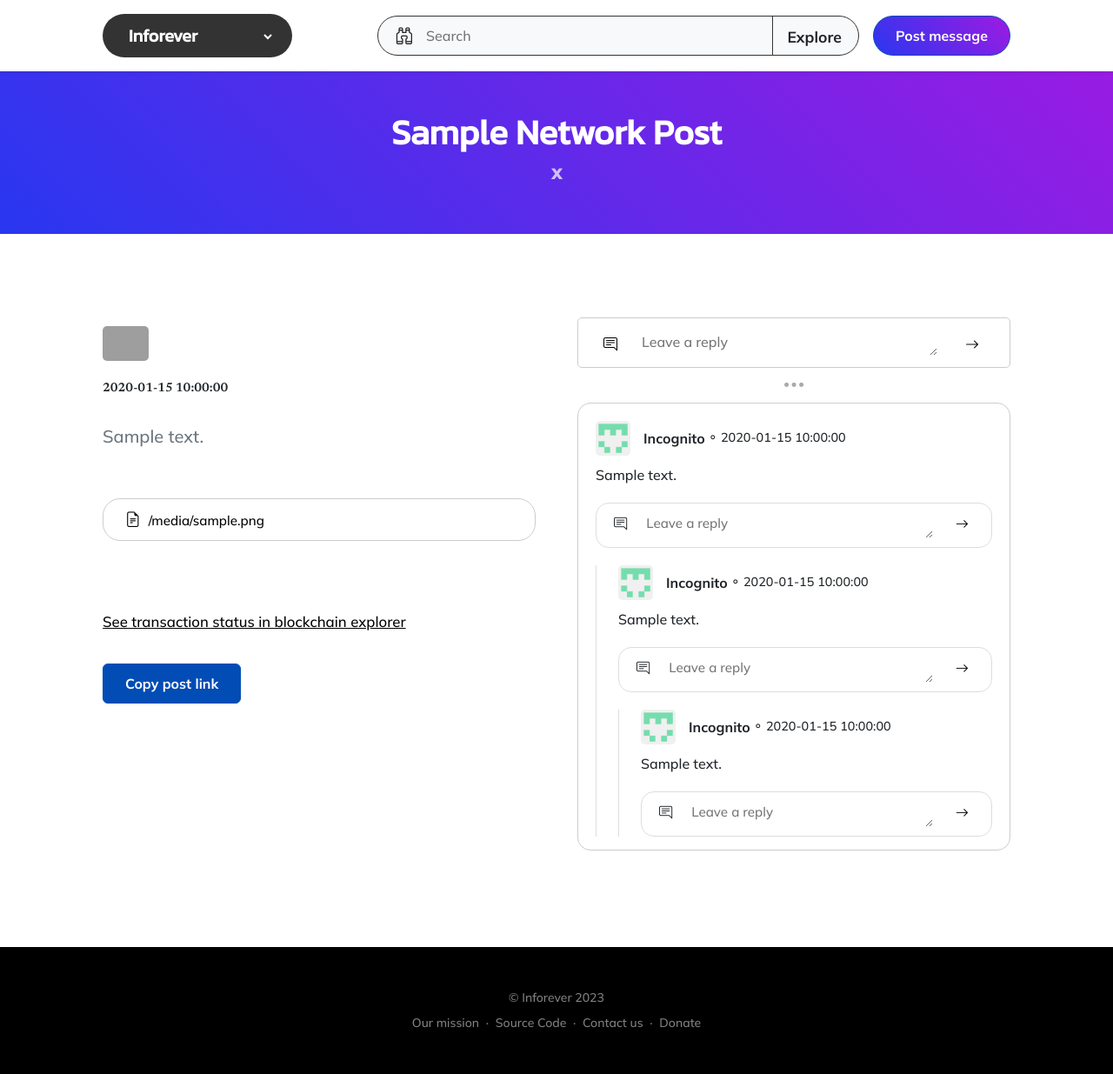
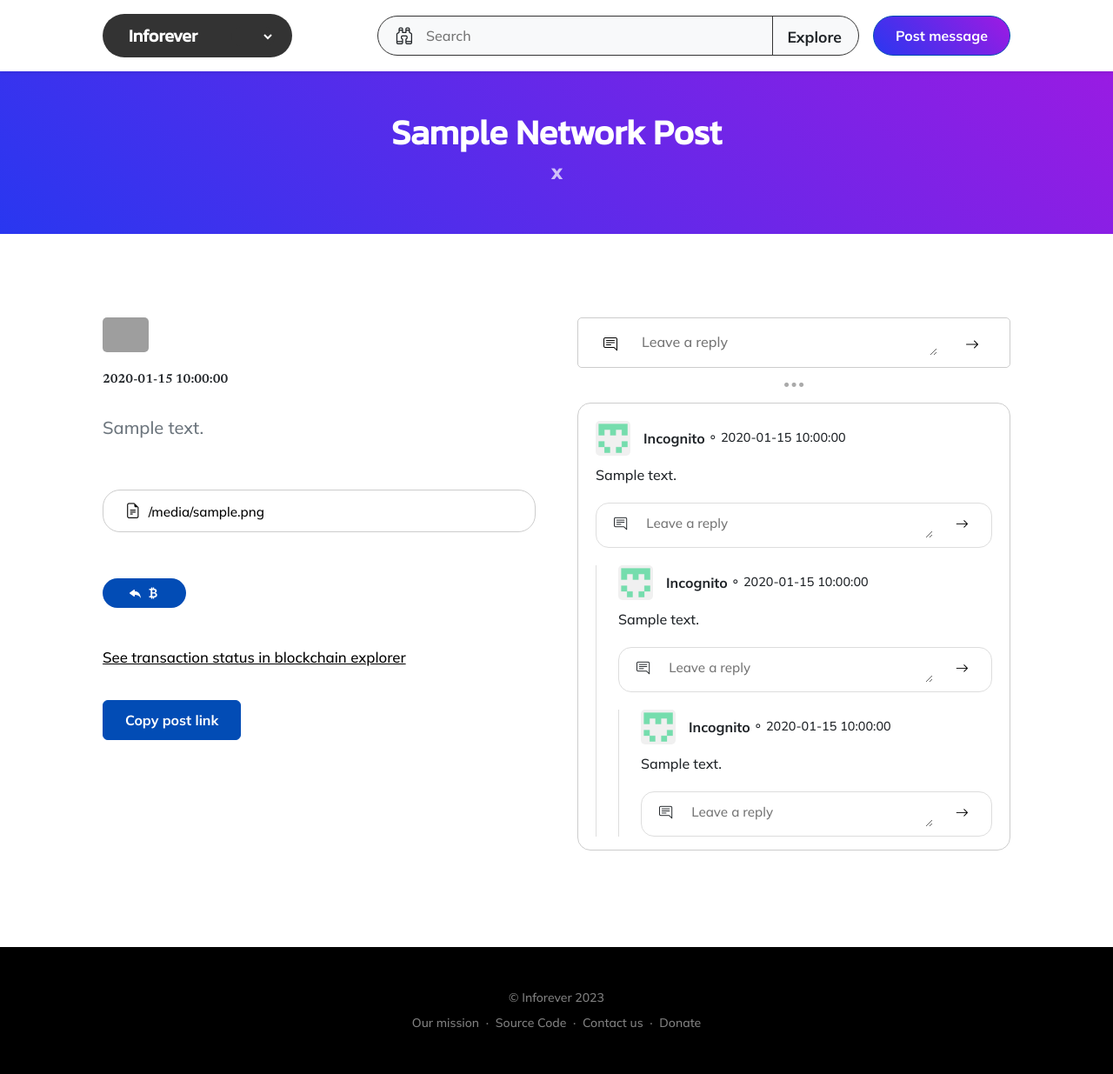
Before and after one commit to inforevertech/inforever, a Python web app: template templates/post.html in a window 1280 px wide. Shown: the whole page at 87% size. Run offline with Jinja, Linux system fonts and the light colour scheme; the template is opened without the code that fills it: most values are stand-ins (such as "Sample title", 1, 10 or a date in 2020); lists and menus that the app fills with data are empty; grey boxes are pictures that could not be loaded.

Commit message:
Craft frontend of post reply on blockchain

```diff
--- a/static/css/main.css
+++ b/static/css/main.css
@@ -39,11 +39,11 @@ html {
 
     resize: none; /*remove the resize handle on the bottom right*/
 }
-#private_key {
+#private_key, #btc_donation_reply {
     display: block;
     width: 100%;
 }
-.private_key_label, .fee_label {
+.private_key_label, .fee_label, .btc_donation_reply_label {
     margin-top: 20px;
 }
 .label_media_files {
@@ -113,7 +113,6 @@ html {
 .post_profile_image a {
     display: inline-block;
     margin-right: 20px;
-    margin-top: 10px;
 }
 .arrow_address {
     margin-right: 0 !important;
@@ -157,6 +156,8 @@ html {
     display: inline-block;
     transform: translateY(6px);
     margin-right: 20px;
+
+    transition: 0.1s color;
 }
 
 .return_arrow {
@@ -304,7 +305,7 @@ html {
     outline: 1px solid rgb(35, 47, 204);
     border: 1px solid rgb(35, 47, 204);
 }
-#private_key {
+#private_key, #btc_donation_reply {
     font-size: 0.9rem;
 }
 .bg-gradient-secondary-to-primary {
@@ -400,16 +401,18 @@ html {
 }
 #recent_select div:hover {
     /* background-color: #FDFDFC; */
-    color: rgb(2, 76, 181) !important;
+    color: rgb(2, 76, 181);
     /* border-color: #fff; */
     /* border-color: rgb(2, 76, 181); */
     /* background-color: rgba(2, 76, 181, 0.05); */
 }
 .recent_selected {
     background-color: rgb(2, 76, 181) !important;
-    color: #fff;
+    color: #fff !important;
     /* border: 2px solid rgb(2, 76, 181) !important; */
-
+}
+.recent_selected:hover {
+    color: #ccc !important;
 }
 .anytime_recent {
     padding: 5px 15px !important;
@@ -807,6 +810,7 @@ html {
 }
  .post_page_reactions {
     padding: 0;
+    flex-wrap: wrap !important;
  }
  .post_page_reactions .reaction {
     background-color: rgba(2, 76, 181, 0.03);
@@ -851,11 +855,70 @@ html {
     margin-top: 20px;
  }
  a.reaction {
-    color: #333;
     text-decoration: none;
     border: none;
     outline: none;
     padding-left: 30px;
     padding-right: 30px;
     background-color: rgba(2, 76, 181, 0.1);
+    color: #333;
  }
+ a.btc_reaction:hover {
+    background-color: #333 !important;
+ }
+ a.reaction .reaction_number {
+    /* color: #fff; */
+    /* font-weight: bold; */
+    font-size: 0.9rem;
+ }
+ .post_submenu {
+    display: inline-block;
+    padding: 2px 7px;
+
+    margin-right: 20px;
+    transform: translateY(2px);
+
+    border: 2px solid #ccc;
+    border-radius: 500%;
+    color: #ccc;
+    cursor: pointer;
+    font-size: 16px;
+
+    transition: 0.1s color, 0.1s border-color;
+ }
+ .post_submenu:hover, .from_to_arrow:hover {
+    color: #333;
+    border-color: #333;
+ }
+ .btc_reaction_number {
+    padding-left: 0;
+    margin-left: 0;
+ }
+ .post_reactions {
+    display: flex;
+    justify-content: space-between;
+    align-items: start;
+    flex-wrap: nowrap;
+ }
+ a.btc_reaction, .post_page_reactions a.btc_reaction {
+    padding-top: 3px;
+    padding-bottom: 3px;
+    display: inline-block;
+    margin-top: 1px;
+
+    background-color: rgb(2, 76, 181);
+    color: #fff;
+    transition: 0.1s background-color;
+ }
+ .post_page_reactions a.btc_reaction {
+    margin-top: 5px;
+    padding-top: 5px;
+    padding-bottom: 5px;
+    /* background-color: #333; */
+ }
+ .btc_reaction_number {
+    font-size: 0.85rem;
+ }
+ .create_reply_post_link {
+    color: #000;
+ }
--- a/templates/post.html
+++ b/templates/post.html
@@ -32,6 +32,10 @@
                 <div class="col-12 col-lg-6">
                     {% if post %}
                         <div class="post_profile_image">
+                            <!-- <span class="post_submenu">
+                                <i class="bi bi-three-dots"></i>
+                            </span> -->
+
                             <!-- Sent from -->
                             {% for address in post.addresses %}
                                 {% if not address.direction %}
@@ -106,6 +110,11 @@
                                     {% endif %}
                                 </button>
                             {% endfor %}
+
+                            <a href="{{ url_for('create', reply=post.hash) }}" class="reaction btc_reaction">
+                                <i class="bi bi-reply-fill"></i>
+                                <i class="bi bi-currency-bitcoin"></i>
+                            </a>
                         </div>
 
                         <div class="post_info">
@@ -169,6 +178,9 @@
     // on button click add the link to clipboard
     const button = document.getElementById("copy_link_btn");
     button.addEventListener("click", (event) => {
+        // prevent default form submit
+        event.preventDefault();
+
         copyTextToClipboard("{{ url_for('post', hash=post_hash, _external=True) }}");
 
         button.classList.add("clicked_copy_btn");
```
Also changed, not shown: app.py (+17 -3 lines), templates/create.html (+11 -1 lines), templates/elements/post_wrapper.html (+8 -0 lines), README.md.
